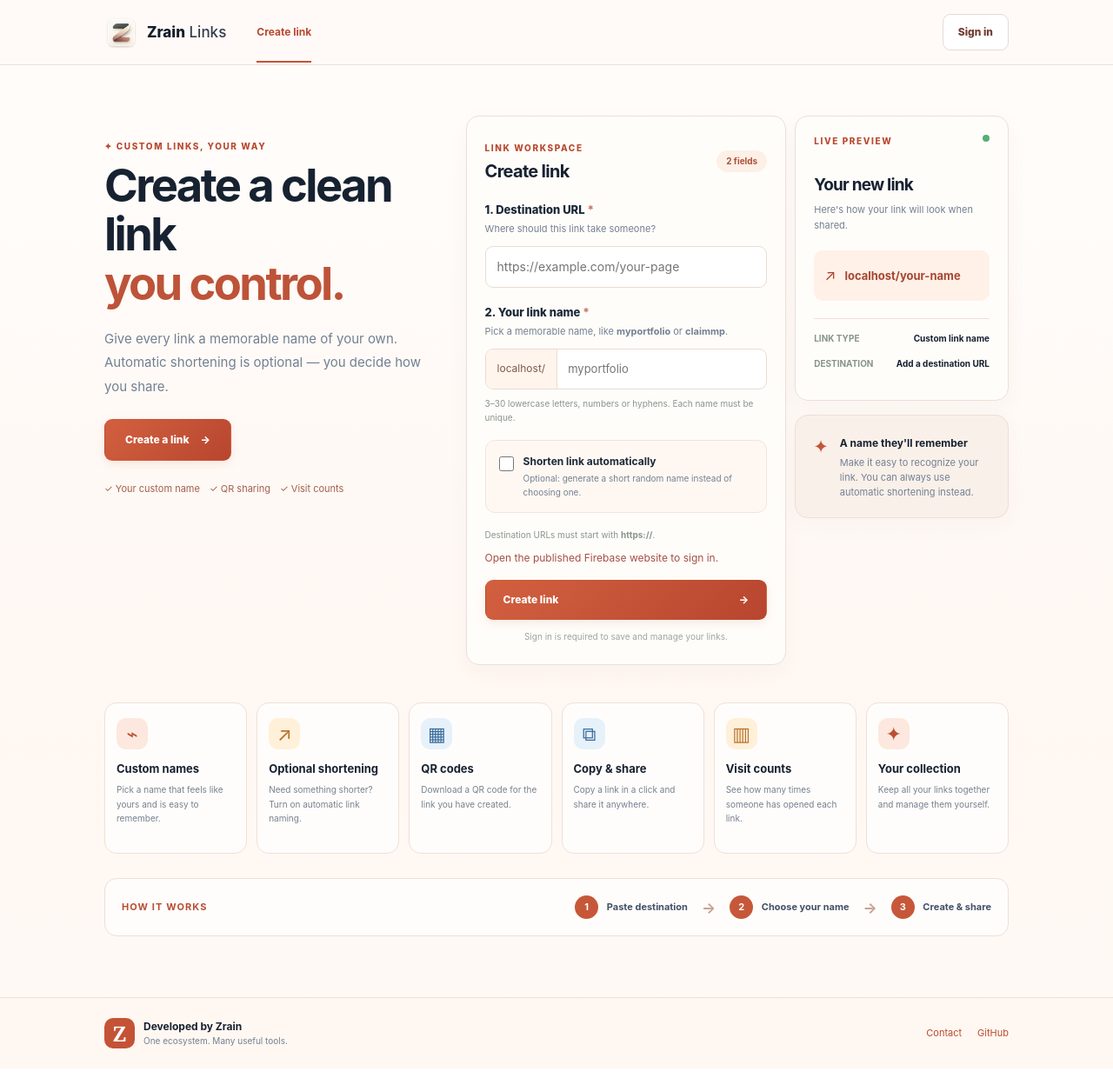
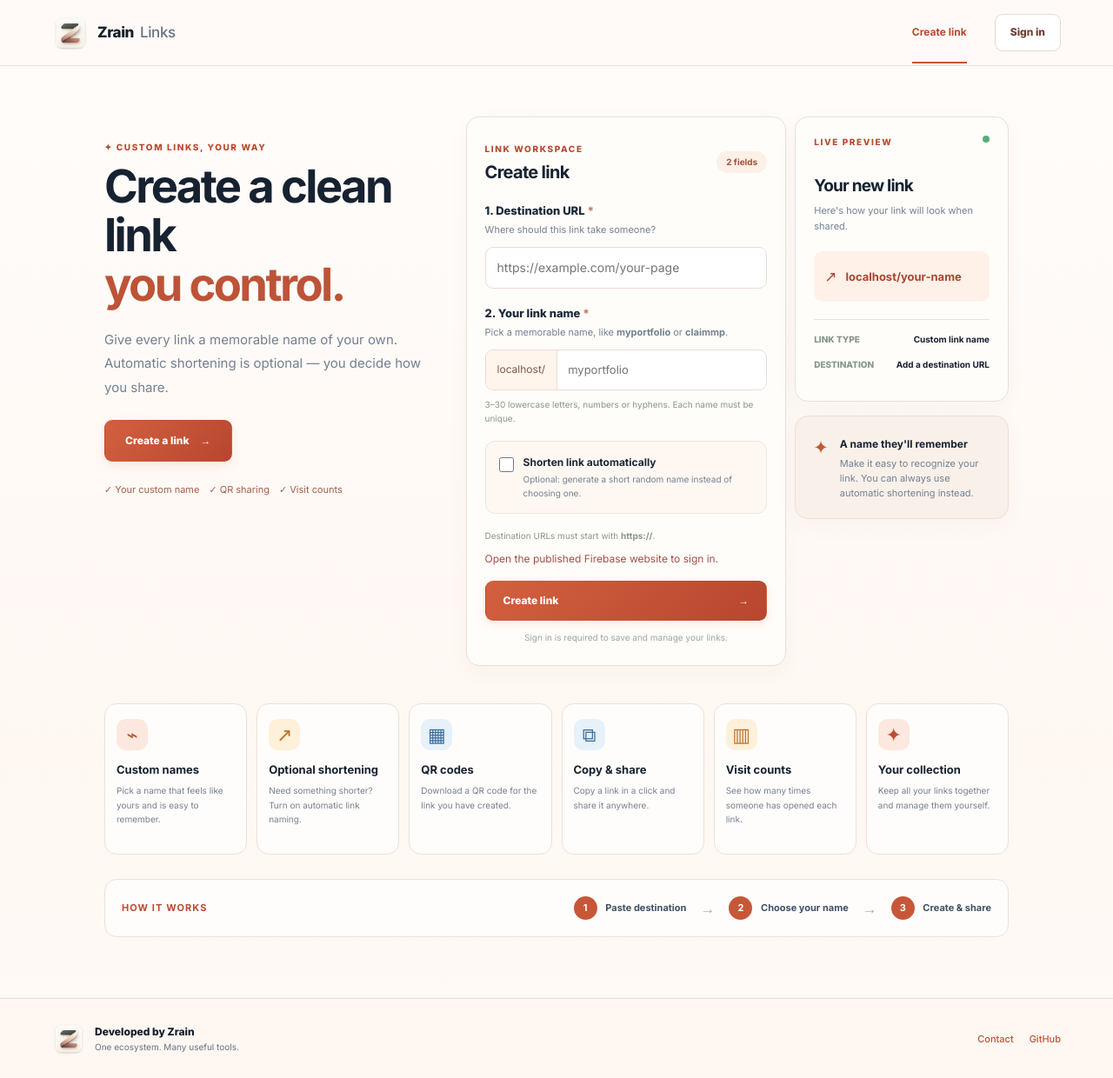
Before and after one commit to zrain03/zrain-links, a website: page cloudflare/public/index.html in a window 1280 px wide. Shown: the whole page at 87% size. Drawn offline with Linux system fonts and the light colour scheme.

Commit message:
style(brand): align Zrain Links public header and footer with Auth Starter

```diff
--- a/cloudflare/public/index.html
+++ b/cloudflare/public/index.html
@@ -7,14 +7,18 @@
   <meta name="description" content="Create a memorable link with your own name. QR codes and optional automatic shortening with Zrain Links.">
   <title>Zrain Links — Create your own link</title>
   <link rel="icon" href="/zrain-logo.webp" type="image/webp">
+  <link rel="preconnect" href="https://fonts.googleapis.com">
+  <link rel="preconnect" href="https://fonts.gstatic.com" crossorigin>
+  <link href="https://fonts.googleapis.com/css2?family=Inter:wght@400;500;600;700;800&display=swap" rel="stylesheet">
   <link rel="stylesheet" href="/app.css?v=admin-20261026-1">
+  <link rel="stylesheet" href="/brand.css?v=zrain-shared-20261026-1">
   <script type="module" src="/app.js?v=admin-20261026-2"></script>
 </head>
 <body>
 <a class="skip" href="#main">Skip to content</a>
-<header class="topbar">
-  <div class="container topbar-inner">
-    <a class="brand" href="/" aria-label="Zrain Links home"><img src="/zrain-logo.webp" class="brand-logo-image" alt="" width="40" height="40"><span><strong>Zrain</strong> Links</span></a>
+<header class="topbar zrain-header">
+  <div class="container topbar-inner zrain-header__inner">
+    <a class="brand zrain-brand" href="/" aria-label="Zrain Links home"><img src="/zrain-logo.webp" class="brand-logo-image zrain-brand__logo" alt="" width="42" height="42"><span class="zrain-brand__label"><strong>Zrain</strong><span class="zrain-brand__product">Links</span></span></a>
     <nav class="topnav" aria-label="Site navigation">
       <a class="current" href="#create">Create link</a>
       <a id="nav-my-links" href="#my-links" hidden>My links</a>
@@ -177,6 +181,17 @@
   <p class="dialog-note">Your account is used to keep your links together.</p>
 </dialog>
 <div id="toast" class="toast" hidden role="status" aria-live="polite"></div>
-<footer class="footer"><div class="container footer-inner"><div class="footer-brand"><span class="brand-icon">Z</span><span><strong>Developed by Zrain</strong><small>One ecosystem. Many useful tools.</small></span></div><div class="footer-links"><a href="mailto:zrain.dev@gmail.com">Contact</a><a href="https://github.com/zrain03/zrain-links" target="_blank" rel="noopener noreferrer">GitHub</a></div></div></footer>
+<footer class="footer zrain-footer">
+  <div class="container footer-inner zrain-footer__inner">
+    <div class="footer-brand zrain-footer__identity">
+      <img src="/zrain-logo.webp" class="brand-logo-image zrain-footer__logo" alt="" width="38" height="38">
+      <span class="zrain-footer__copy"><strong>Developed by Zrain</strong><small>One ecosystem. Many useful tools.</small></span>
+    </div>
+    <div class="footer-links zrain-footer__links">
+      <a href="mailto:zrain.dev@gmail.com">Contact</a>
+      <a href="https://github.com/zrain03/zrain-links" target="_blank" rel="noopener noreferrer">GitHub</a>
+    </div>
+  </div>
+</footer>
 </body>
 </html>
```
